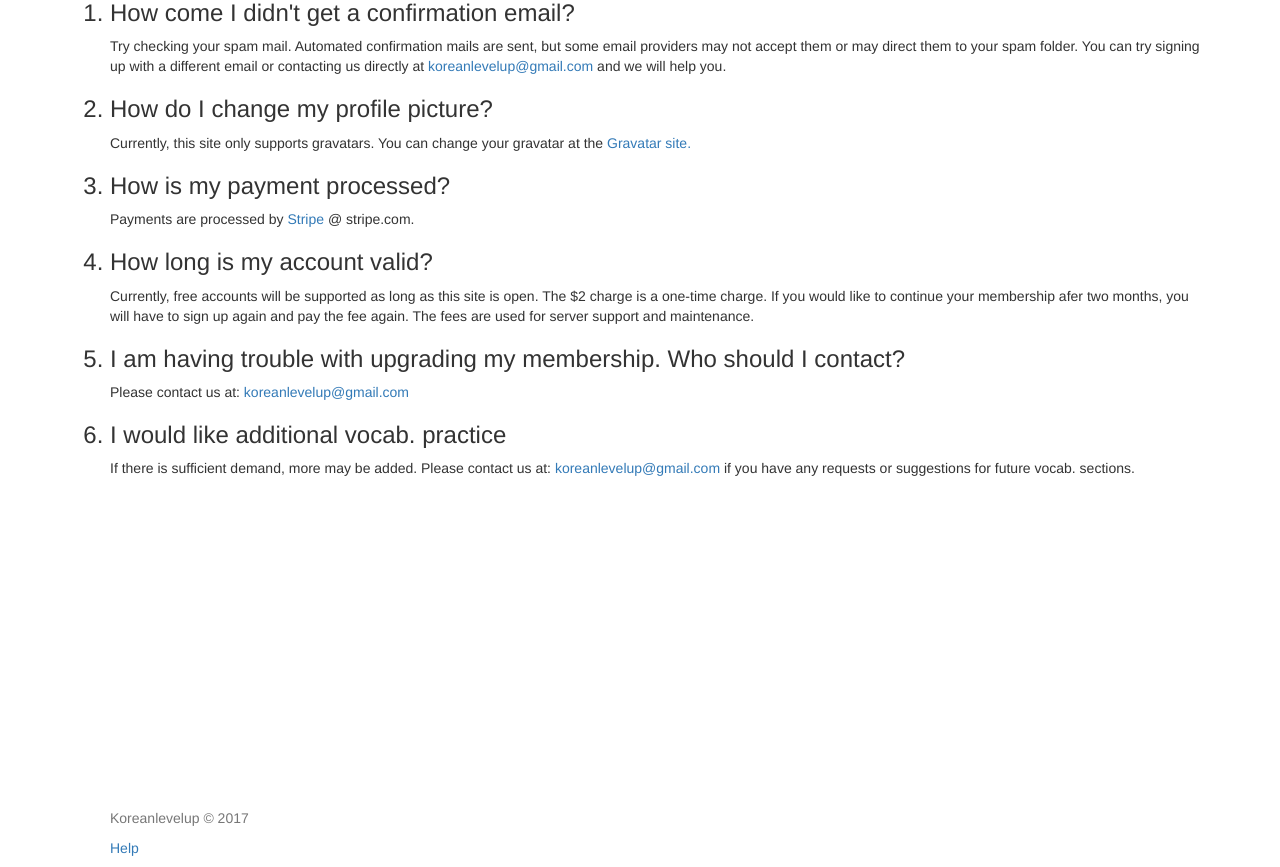
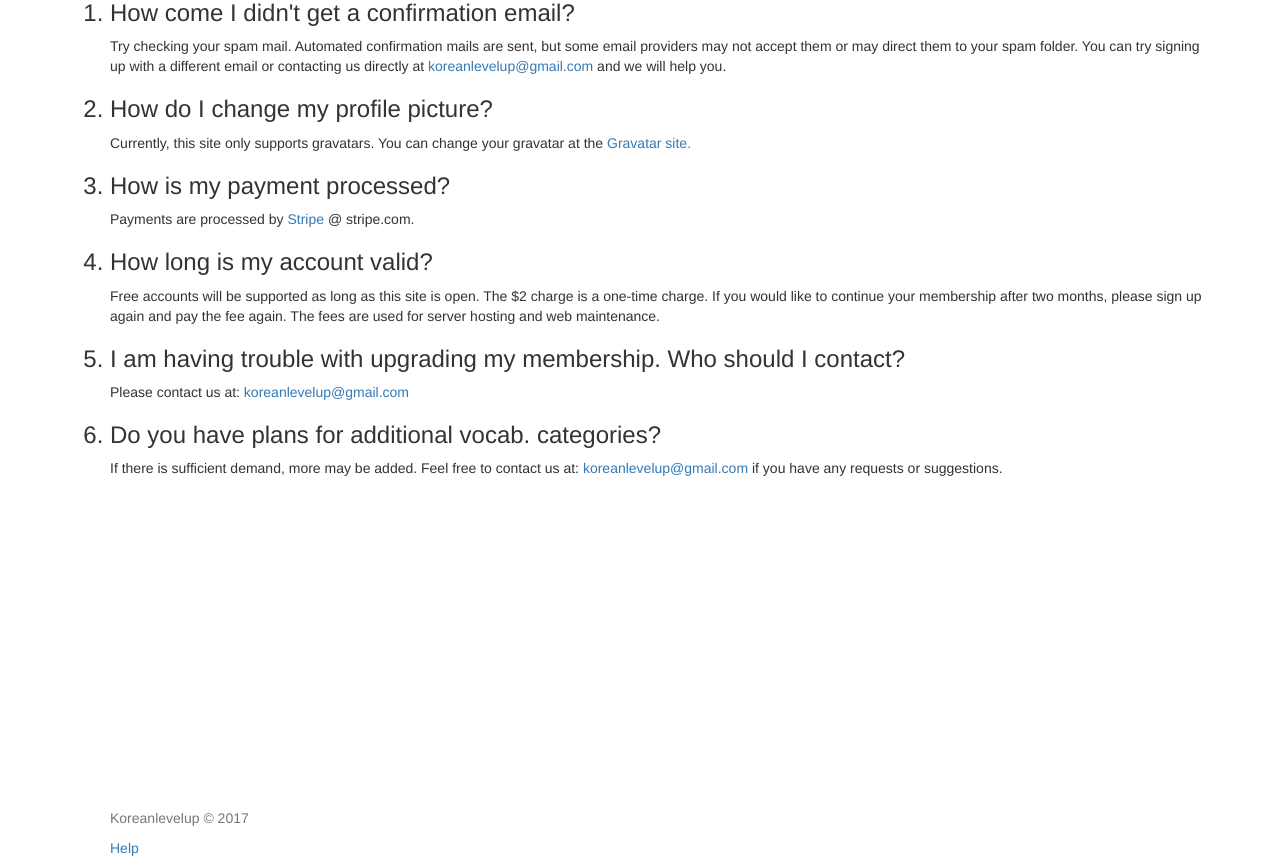
Before and after one commit to jieunyoo/hangulapp, a Flask app: page /help in a window 1280 px wide. Shown: the part 175-1042 px from the top of the page. Run offline with Flask 2, Linux system fonts and the light colour scheme; some libraries are stand-ins or nearby versions.

Commit message:
better faq

```diff
--- a/app/templates/help.html
+++ b/app/templates/help.html
@@ -18,11 +18,11 @@
 
 
         <h3> <li> How long is my account valid? </h3> </li>
-        Currently, free accounts will be supported as long as this site is open. The $2 charge is a one-time charge. If you would like to continue your membership afer two months, you will have to sign up again and pay the fee again. The fees are used for server support and maintenance.
+        Free accounts will be supported as long as this site is open. The $2 charge is a one-time charge. If you would like to continue your membership after two months, please sign up again and pay the fee again. The fees are used for server hosting and web maintenance.
 
         <h3> <li> I am having trouble with upgrading my membership. Who should I contact? </h3> </li>
         Please contact us at: <a href="mailto:koreanlevelup@gmail.com"> koreanlevelup@gmail.com </a>
 
-        <h3> <li> I would like additional vocab. practice </h3> </li>
-        If there is sufficient demand, more may be added. Please contact us at: <a href="mailto:koreanlevelup@gmail.com"> koreanlevelup@gmail.com </a> if you have any requests or suggestions for future vocab. sections.
+        <h3> <li> Do you have plans for additional vocab. categories? </h3> </li>
+        If there is sufficient demand, more may be added. Feel free to contact us at: <a href="mailto:koreanlevelup@gmail.com"> koreanlevelup@gmail.com </a> if you have any requests or suggestions.
 {% endblock %}
```
